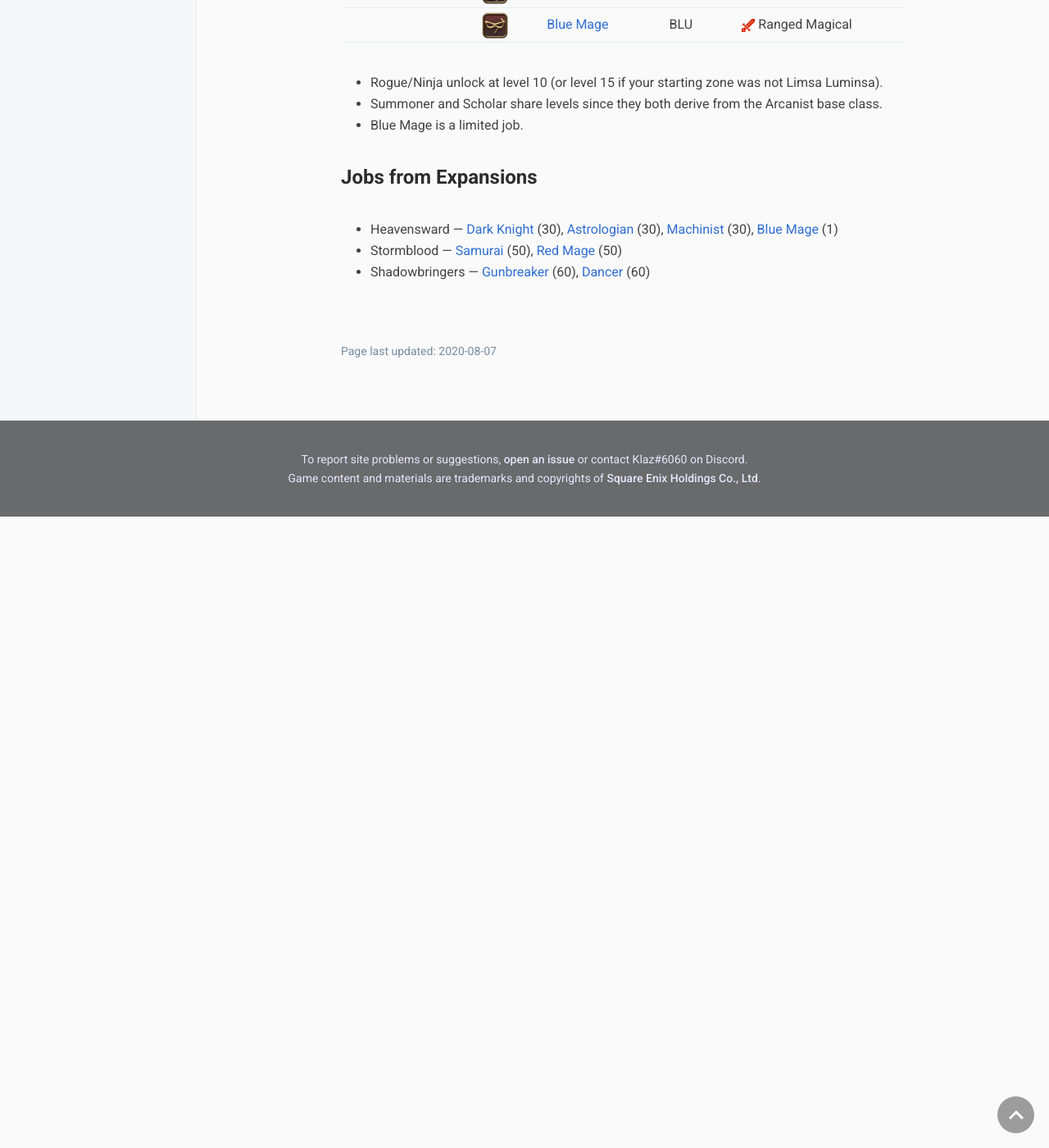
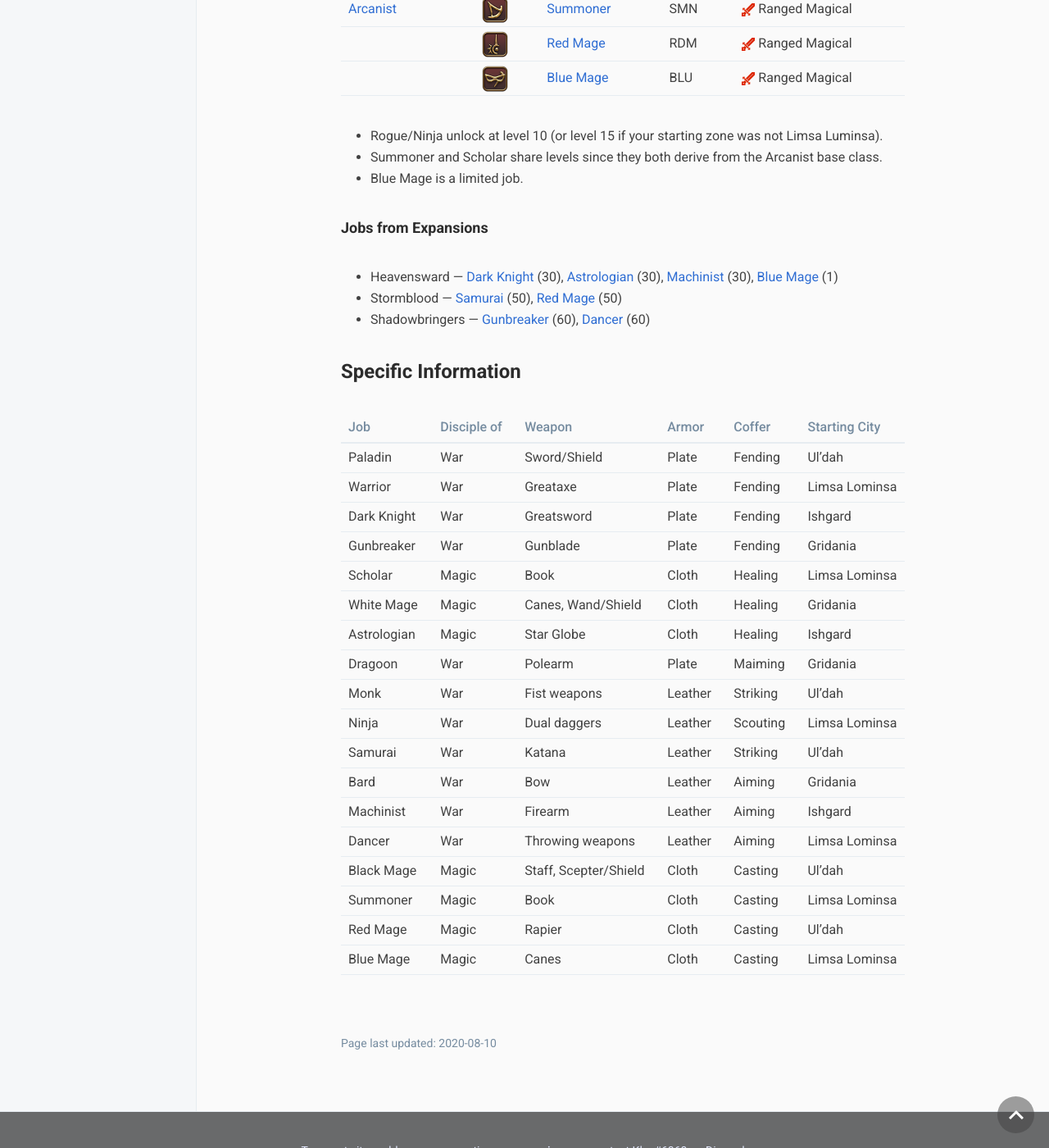
Before and after one commit to haothitran/klazerville, a Jekyll site: the page built from general/jobs.md, in a window 1280 px wide and 1400 px high, scrolled down 1061 px. Shown: the whole window at 82% size. Built offline with Jekyll 4.4.1, drawn with Linux system fonts in a browser that asks for light colours; before the commit the page ends 1691 px from its top, so only the background shows below that.

Commit message:
Add specific information for jobs

```diff
--- a/general/jobs.md
+++ b/general/jobs.md
@@ -2,7 +2,7 @@
 layout: page
 title: Jobs
 permalink: /general/jobs
-date: 2020-08-07
+date: 2020-08-10
 ---
 
 # Jobs
@@ -10,6 +10,8 @@
 Base classes will evolve into their respective jobs at level 30. New jobs introduced in expansions do not have a base class and will start at a higher base level.
 
 Note that all classes and jobs can be leveled on one character.
+
+## General Information
 
 | Base Class                                                                              | Icon                                   | Job                                                                 | Code | Role                                            |
 |:----------------------------------------------------------------------------------------|:---------------------------------------|:--------------------------------------------------------------------|:-----|:------------------------------------------------|
@@ -36,8 +38,31 @@
 - Summoner and Scholar share levels since they both derive from the Arcanist base class.
 - Blue Mage is a limited job.
 
-## Jobs from Expansions
+### Jobs from Expansions
 
 - Heavensward — [Dark Knight](https://na.finalfantasyxiv.com/lodestone/playguide/db/quest/92c86ebbdc7/) (30), [Astrologian](https://na.finalfantasyxiv.com/lodestone/playguide/db/quest/6b00e8264b7/) (30), [Machinist](https://na.finalfantasyxiv.com/lodestone/playguide/db/quest/8b4a18330a8/) (30), [Blue Mage](https://na.finalfantasyxiv.com/lodestone/playguide/db/quest/667c7f49a11/) (1)
 - Stormblood — [Samurai](https://na.finalfantasyxiv.com/lodestone/playguide/db/quest/6b274c524ae/) (50), [Red Mage](https://na.finalfantasyxiv.com/lodestone/playguide/db/quest/3870f2d3cf2/) (50)
 - Shadowbringers — [Gunbreaker](https://na.finalfantasyxiv.com/lodestone/playguide/db/quest/e3f6c6209c3/) (60), [Dancer](https://na.finalfantasyxiv.com/lodestone/playguide/db/quest/1b1d77bef99/) (60)
+
+## Specific Information
+
+| Job         | Disciple of | Weapon                | Armor   | Coffer   | Starting City |
+|-------------|-------------|-----------------------|---------|----------|---------------|
+| Paladin     | War         | Sword/Shield          | Plate   | Fending  | Ul'dah        |
+| Warrior     | War         | Greataxe              | Plate   | Fending  | Limsa Lominsa |
+| Dark Knight | War         | Greatsword            | Plate   | Fending  | Ishgard       |
+| Gunbreaker  | War         | Gunblade              | Plate   | Fending  | Gridania      |
+| Scholar     | Magic       | Book                  | Cloth   | Healing  | Limsa Lominsa |
+| White Mage  | Magic       | Canes, Wand/Shield    | Cloth   | Healing  | Gridania      |
+| Astrologian | Magic       | Star Globe            | Cloth   | Healing  | Ishgard       |
+| Dragoon     | War         | Polearm               | Plate   | Maiming  | Gridania      |
+| Monk        | War         | Fist weapons          | Leather | Striking | Ul'dah        |
+| Ninja       | War         | Dual daggers          | Leather | Scouting | Limsa Lominsa |
+| Samurai     | War         | Katana                | Leather | Striking | Ul'dah        |
+| Bard        | War         | Bow                   | Leather | Aiming   | Gridania      |
+| Machinist   | War         | Firearm               | Leather | Aiming   | Ishgard       |
+| Dancer      | War         | Throwing weapons      | Leather | Aiming   | Limsa Lominsa |
+| Black Mage  | Magic       | Staff, Scepter/Shield | Cloth   | Casting  | Ul'dah        |
+| Summoner    | Magic       | Book                  | Cloth   | Casting  | Limsa Lominsa |
+| Red Mage    | Magic       | Rapier                | Cloth   | Casting  | Ul'dah        |
+| Blue Mage   | Magic       | Canes                 | Cloth   | Casting  | Limsa Lominsa |
```
